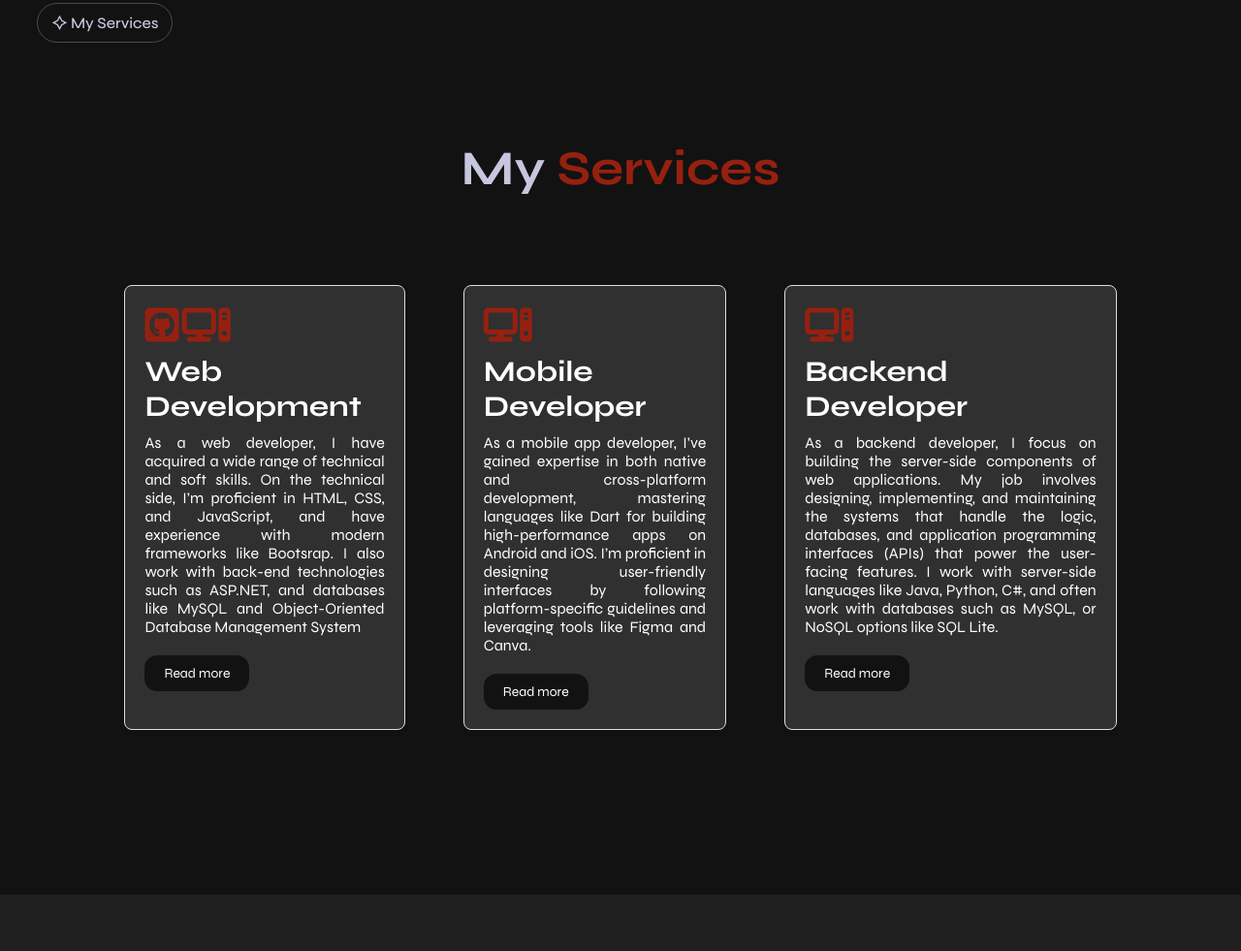
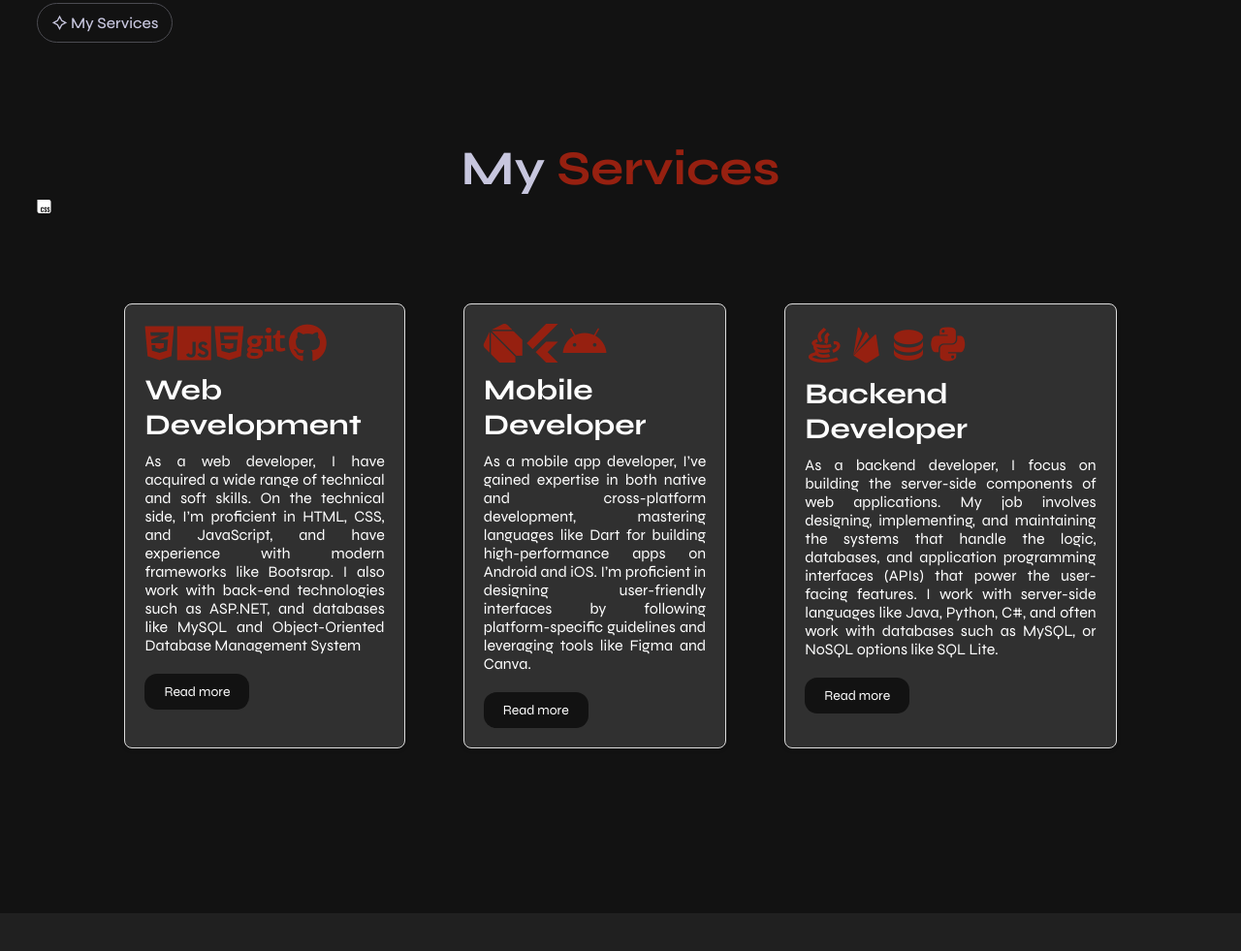
Before and after one commit to MolemoMM/PersonalPortfolio, a plain HTML site: page index.html in a window 1280 px wide. Shown: the part 1781-2762 px from the top of the page at 97% size. Drawn offline with nearby package versions, Linux system fonts and the light colour scheme.

Commit message:
Updated Index.html-Added icons(languages and frameworks)
Iv add the languages and frameworks in which I am proficient in.

```diff
--- a/index.html
+++ b/index.html
@@ -35,7 +35,7 @@
             <a href="#home" class="active">Home</a>
             <a href="#about">About Me</a>
             <a href="#service">Services</a>
-            <a href="#portfolio">Portfolio</a>
+            <a href="#portfolio">Projects</a>
             <a href="#contact">Contacts</a>
         </ul>
 
@@ -127,11 +127,15 @@
                 <span>My Services</span>
             </a>
             <h1 class="service_section">My <span>Services</span></h1>
+            <i class="fa-brands fa-css"></i>
             <div class="card">
                  <!-- Service card 1 -->
                 <div class="service_card">
-                    <i class="fa-brands fa-github-square"></i>
-                    <i class="fas fa-computer"></i>
+                    <i class="fa-brands fa-css3-alt"></i>
+                    <i class="fa-brands fa-js"></i>
+                    <i class="fa-brands fa-html5"></i>
+                    <i class="fa-brands fa-git"></i>
+                    <i class="fa-brands fa-github"></i>
                     <h2>Web Development</h2>
                     <p>As a web developer, I have acquired a wide range of technical and soft skills. On the technical side, I’m proficient in HTML, CSS, and JavaScript,
                         and have experience with modern frameworks like Bootsrap. I also work with back-end technologies such as ASP.NET, and databases like MySQL and Object-Oriented Database Management System
@@ -141,11 +145,14 @@
                     </p>
                     <button class="read-more-btn">Read more</button>
                     <button class="show-less-btn" style="display:none;">Show less</button>
+
                 </div>
 
                 <!-- Service card 2 -->
                 <div class="service_card">
-                    <i class="fas fa-computer"></i>
+                    <i class="fa-brands fa-dart-lang"></i>
+                    <i class="fa-brands fa-flutter"></i>
+                    <i class="fa-brands fa-android"></i>
                     <h2>Mobile Developer</h2>
                     <p>
                         As a mobile app developer, I’ve gained expertise in both native and cross-platform development, mastering languages like Dart for building high-performance apps on Android and iOS.
@@ -158,7 +165,10 @@
 
                 <!-- Service card 3 -->
                 <div class="service_card">
-                    <i class="fas fa-computer"></i>
+                    <i class="ri-java-line"></i>
+                    <i class="ri-firebase-fill"></i>
+                    <i class="ri-database-2-fill"></i>
+                    <i class="fa-brands fa-python"></i>
                     <h2>Backend Developer</h2>
                     <p>As a backend developer, I focus on building the server-side components of web applications. My job involves designing, implementing, and maintaining the systems that handle the logic, databases, and application programming interfaces (APIs) that power the user-facing features.
                         I work with server-side languages like Java, Python, C#, and often work with databases such as MySQL, or NoSQL options like SQL Lite.
@@ -168,7 +178,7 @@
                     <button class="read-more-btn">Read more</button>
                     <button class="show-less-btn" style="display:none;">Show less</button>
                 </div>
-
+            </div>
       </section>
 
       <!---portfolio -->
@@ -271,6 +281,15 @@
         <div class="Copyright">
            <p>Copyright©2024 Molemo Mamashela.All rights Reserved</p>
         </div>
+        <ul class="menulist">
+
+            <a href="#home" class="active">Home</a>
+            <a href="#about">About Me</a>
+            <a href="#service">Services</a>
+            <a href="#portfolio">Projects</a>
+            <a href="#contact">Contacts</a>
+        </ul>
+
         <a href="#home" class="scroll-top">
             <i class="ri-arrow-up-s-line"></i>
         </a>
```
